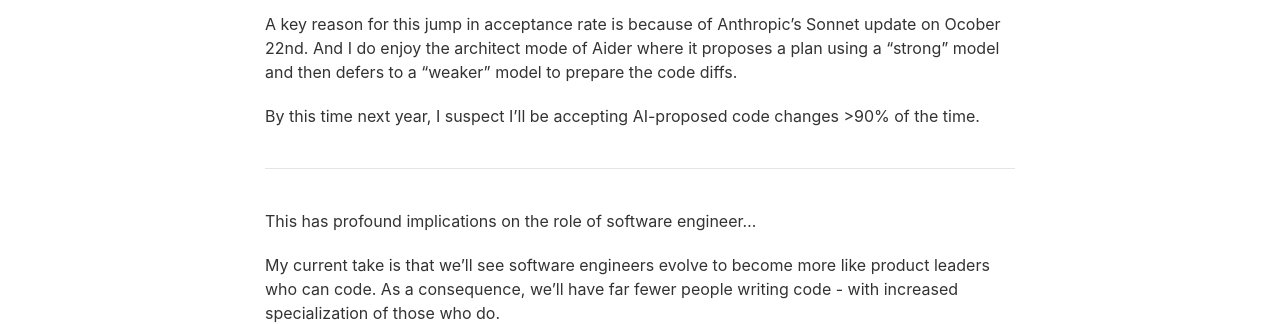
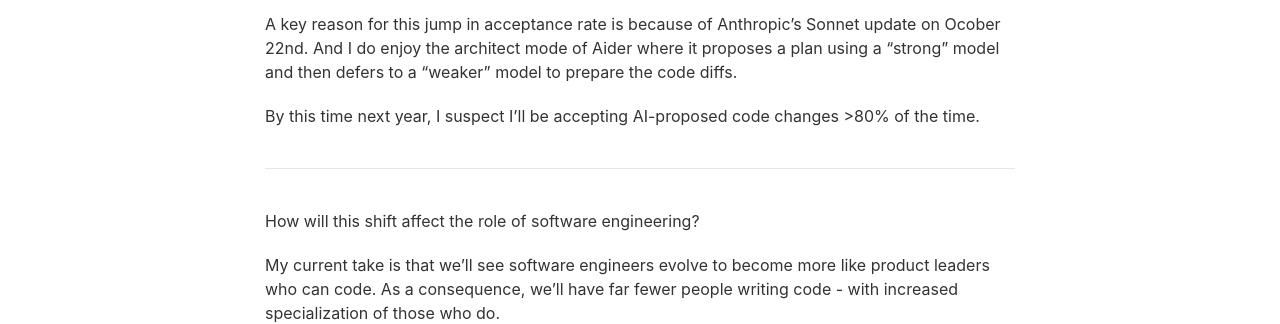
Before and after one commit to nyvyn/nyvyn.github.io, a Jekyll site: the page built from _posts/2024-12-28-cyborg-software-engineering.markdown, in a window 1280 px wide. Shown: the part 680-1004 px from the top of the page. Built offline with Jekyll 4.4.1, drawn with Linux system fonts in a browser that asks for light colours.

Commit message:
`chore: update predictions and refine discussion on AI impact in blog post`

```diff
--- a/_posts/2024-12-28-cyborg-software-engineering.markdown
+++ b/_posts/2024-12-28-cyborg-software-engineering.markdown
@@ -22,11 +22,11 @@
 And I do enjoy the architect mode of Aider where it proposes a plan using a "strong" model and then defers
 to a "weaker" model to prepare the code diffs.
 
-By this time next year, I suspect I'll be accepting AI-proposed code changes >90% of the time.
+By this time next year, I suspect I'll be accepting AI-proposed code changes >80% of the time.
 
 ---
 
-This has profound implications on the role of software engineer...
+How will this shift affect the role of software engineering?
 
 My current take is that we'll see software engineers evolve to become more like product leaders who can code.
 As a consequence, we'll have far fewer people writing code - with increased specialization of those who do.
```
